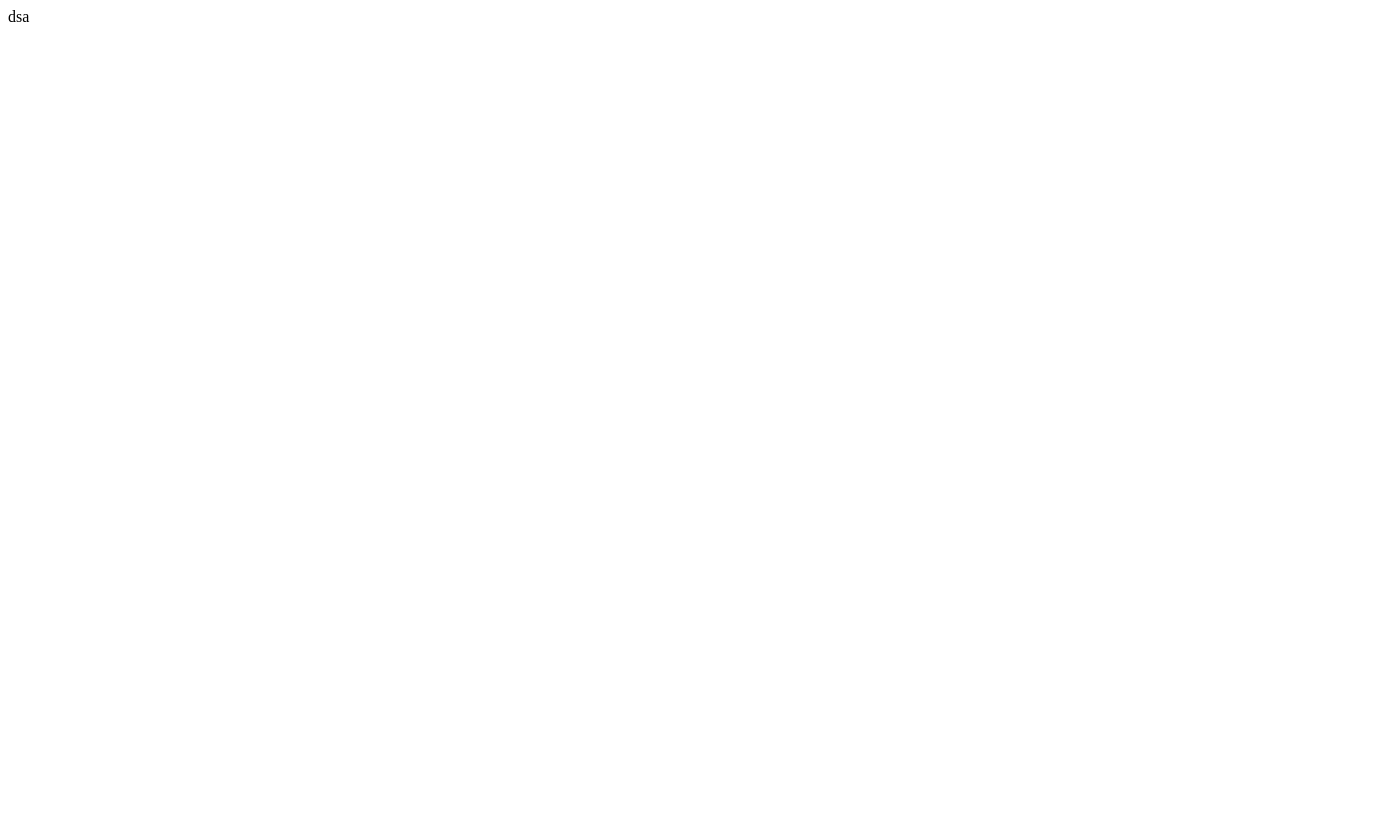
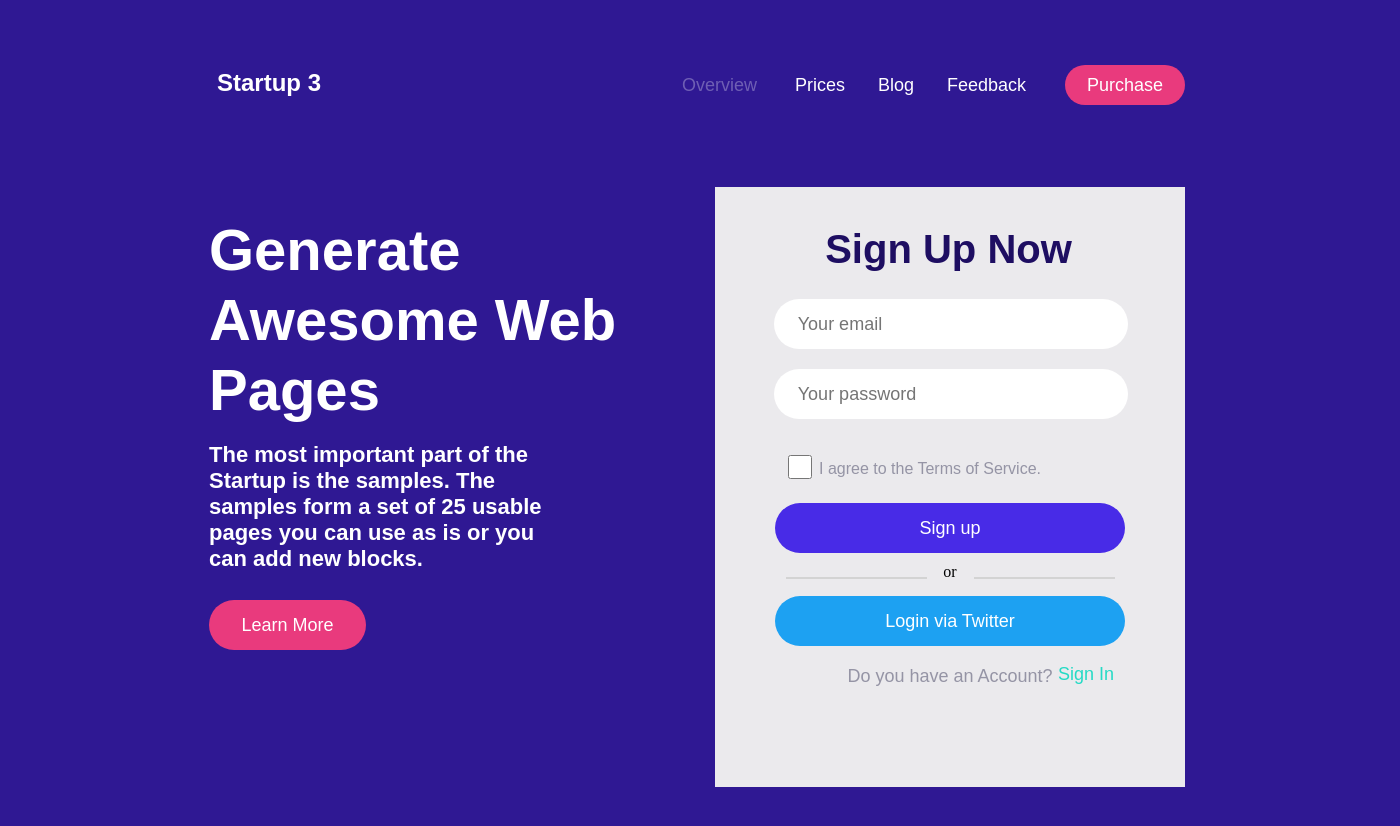
Before and after one commit to SahilKumar7425/gitrepo, a plain HTML site: page index.html in a window 1280 px wide. Shown: the whole page, 1400 px wide, since content can reach past the window. Before the commit the page ends 800 px from the top, so only its background shows below. Drawn offline with Linux system fonts and the light colour scheme.

Commit message:
complete project

```diff
--- a/index.html
+++ b/index.html
@@ -1 +1,40 @@
-<p>dsa</p>
+<!DOCTYPE html>
+<html lang="en">
+  <head>
+    <meta charset="UTF-8">
+    <meta name="viewport" content="width=device-width, initial-scale=1.0">
+    <meta http-equiv="X-UA-Compatible" content="ie=edge">
+    <title>My Website</title>
+    <link rel="stylesheet" href="./style.css">
+    <link rel="icon" href="./favicon.ico" type="image/x-icon">
+  </head>
+  <body>
+    <header>
+       <div id="Startup3div"><p id="Startup3">Startup 3</p></div>
+       <div id="menubar">
+       	<p id="Overview">Overview</p>
+       	<p id="Prices">Prices</p>
+       	<p id="Blog">Blog</p>
+        <p id="Feedback">Feedback</p>
+        <button id="Purchasebtn">Purchase</button>
+       </div>
+    </header>
+    <div id="fstcontainer">
+    	<h2>Generate Awesome Web Pages</h2>
+    	<h5>The most important part of the Startup is the samples. The samples form a set of 25 usable pages you can use as is or you can add new blocks.</h5>
+    	<button>Learn More</button>
+    </div>
+	<div id="signupform">
+		<h3>Sign Up Now</h3>
+		<input class="input" type="text" name="" placeholder="Your email">
+		<input  class="input" type="text" name="" placeholder="Your password"><br>
+		<input id="checkboxid" type="checkbox" name="">
+		<p id="iagree">I agree to the Terms of Service.</p>
+		<button id="signin">Sign up</button>
+		<p id="or"><div id="line1"></div>or<div id="line2"></div></p>
+		<button id="LoginviaTwitter">Login via Twitter</button>
+		<p id="doyouhave">Do you have an Account?</p>
+		<a href="">Sign In</a>
+	</div>
+  </body>
+</html>
--- /dev/null
+++ b/style.css
@@ -0,0 +1,237 @@
+body{
+background: #2F1893;
+width: 1400px;
+height: 890px;
+
+}
+*{
+  margin: 0;
+  padding: 0;
+}
+header{
+display: flex;
+align-items: center;
+margin-top: 65px;
+margin-left: 213px;
+width: 972px;
+height: 40px;
+
+}
+#Startup3{
+width: 106px;
+height: 32px;
+position:relative;
+left: 2px;
+color:white;
+font-weight: 700;
+font-size: 24px;
+margin-left: 2px;
+font-family: 'DM Sans', sans-serif;
+}
+#Startup3div{
+ width:45%;
+}
+#menubar{
+display: flex;
+align-items: center;
+width: 503px;
+height: 40px;
+margin-left:0px;
+
+}
+#menubar p{
+  color: white;
+  font-size:18px;
+  position:absolute;
+  font-family: 'DM Sans', sans-serif;
+
+}
+#Purchasebtn{
+width: 120px;
+height: 40px;
+position: absolute;
+left: 1065px;
+font-size: 18px;
+color: white;
+background-color:#E93A7D;
+border: none;
+font-weight: 500;
+border-radius: 100px;
+font-family: 'DM Sans', sans-serif;
+
+}
+
+#Overview{
+	position: absolute;
+	left: 682px;
+	opacity: 30%;
+}
+#Prices{
+  position: absolute;
+  left: 795px;
+
+}
+#Blog{
+	position: absolute;
+  left: 878px;
+}
+#Feedback{
+	position: absolute;
+    left: 947px;
+}
+#fstcontainer{
+width: 427px;
+height: 496px;
+margin-top: 110px;
+margin-left: 209px;
+
+
+}
+#fstcontainer h2{
+font-family: DM Sans;
+font-size: 58px;
+font-weight: 700;
+line-height: 70px;
+text-align: left;
+color: white;
+height: 217px;
+font-family: 'DM Sans', sans-serif;
+}
+#fstcontainer h5{
+ width: 362px;
+ height: 160px;
+ color: white;
+ margin-top: 10px;
+ font-size: 22px;
+ font-family: 'DM Sans', sans-serif;
+}
+#fstcontainer button{
+ width: 157px;
+ height: 50px;
+ position:absolute;
+ top: 600px;
+ font-size: 18px;
+ color: #FFFFFF;
+ background: #E93A7D;
+ border: none;
+ border-radius: 100px;
+ font-family: 'DM Sans', sans-serif;
+
+}
+#signupform{
+width:470px;
+height: 600px;
+background-color: #EBEAED;
+position:absolute;
+left: 715px;
+top: 187px;
+text-align:center;
+
+}
+#signupform h3{
+margin-top: 40px;
+margin-left: 110px;
+width: 247px;
+height: 52px;
+font-size:40px;
+font-weight: 700;
+color: #1E0E62;
+font-family: 'DM Sans', sans-serif;
+
+}
+
+.input{
+margin-top: 20px;
+width: 330px;
+height: 50px;
+border-radius: 100px;
+color: #15143966;
+border: none;
+padding-left:24px;
+/*padding-top: 10px;*/
+font-size: 18px;
+display: flex;
+align-items: center;
+margin-left: 12.5%;
+font-family: 'DM Sans', sans-serif;
+}
+#checkboxid{
+width: 24px;
+height: 24px;
+position:relative;
+right:150px;
+top: 18px
+/*top: 171px;*/
+}
+
+#iagree{
+  font-weight:400;
+  font-size: 16px;
+  color: #15143966;
+  position: relative;
+  bottom: 5px;
+  right: 20px;
+  font-family: 'DM Sans', sans-serif;
+}
+#signin{
+ width: 350px;
+height: 50px;
+background: #482BE7;
+border: none;
+border-radius: 100px;
+color: white;
+font-size: 18px;
+margin-top: 20px;
+font-family: 'DM Sans', sans-serif;
+}
+ #LoginviaTwitter{
+  width: 350px;
+height: 50px;
+border: none;
+border-radius: 100px;
+color: white;
+background: #1DA1F2;
+font-size: 18px;
+margin-top: 15px;
+font-family: 'DM Sans', sans-serif;
+}
+#doyouhave{
+  font-size: 18px;
+  color:#15143966;
+  position: relative;
+  top: 20px;
+  font-size: 18px;
+  font-family: 'DM Sans', sans-serif;
+}
+
+a{
+text-decoration: none;
+color:#25DAC5;
+position: absolute;
+left:73%;
+bottom: 102.5px;
+font-size: 18px;
+font-family: 'DM Sans', sans-serif;
+}
+#line1{
+  width: 141px;
+  height: 2px;
+  background-color: lightgray;
+  position: absolute;
+  top: 390px;
+  left: 15%
+}
+#line2{
+  width: 141px;
+  height: 2px;
+  background-color:lightgray;
+  position: absolute;
+  top: 390px;
+  left: 55%;
+  color: #EBEAED
+}
+#or{
+  margin-top: 10px;
+  margin-bottom:10px;
+  font-family: 'DM Sans', sans-serif;
+}
```
